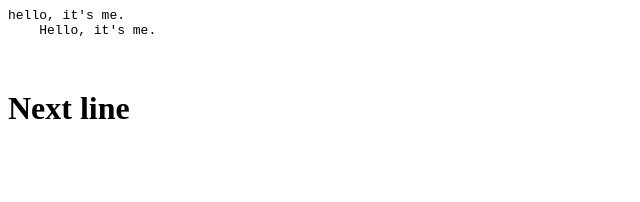
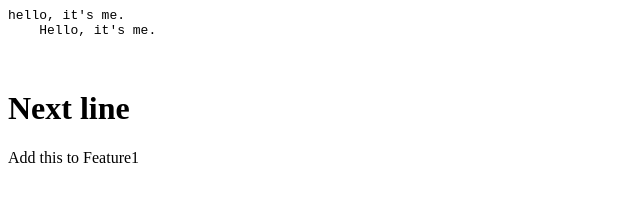
Before and after one commit to Tsering24oct2/trial, a plain HTML site: page index.html in a window 1280 px wide. Shown: the whole page, without its empty margins (0-640 px from the left). Drawn offline with Linux system fonts and the light colour scheme.

Commit message:
another changes

```diff
--- a/index.html
+++ b/index.html
@@ -3,3 +3,5 @@
 </pre>
 <br>
 <h1>Next line</h1>
+<p> Add this to Feature1
+</p>
```
